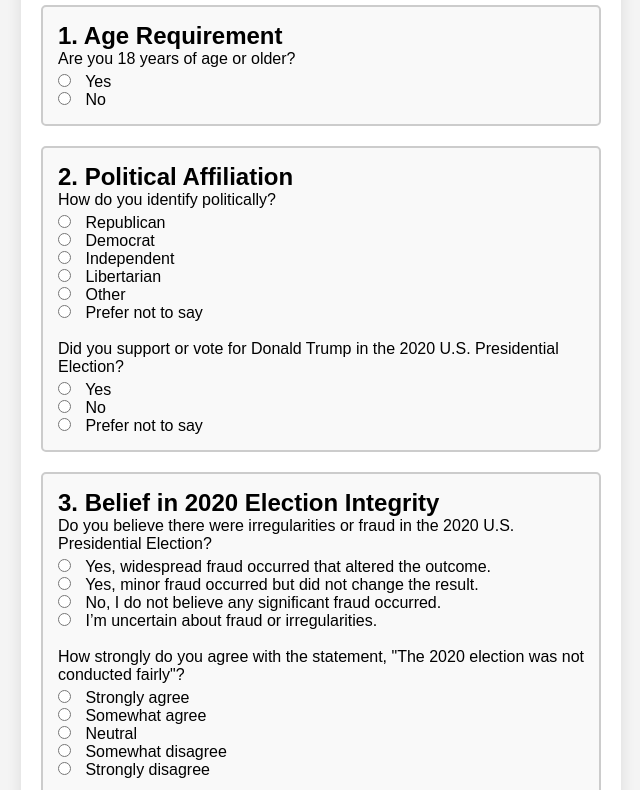
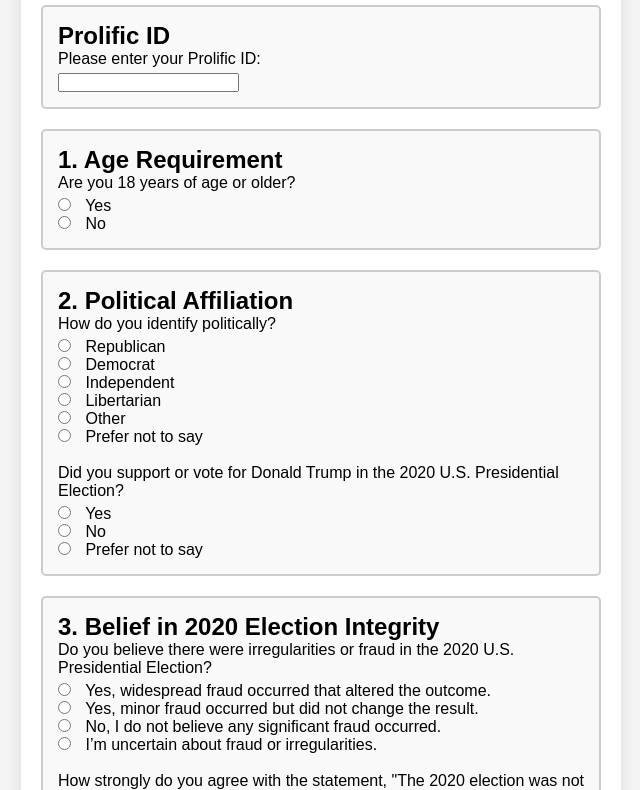
Before and after one commit to catfishbilliam/TruthTalk-Eligibility-Survey, a plain HTML site: page index.html in a window 1280 px wide. Shown: the part 92-882 px from the top of the page, without its empty margins (319-959 px from the left). Drawn offline with Linux system fonts and the light colour scheme.

Commit message:
Update index.html

```diff
--- a/index.html
+++ b/index.html
@@ -85,7 +85,11 @@
         <!-- Survey Form -->
         <form id="prolific_form" method="post" action="https://your-backend-endpoint-or-handler">
             <!-- Capture Prolific Participant ID -->
-            <input type="hidden" id="PROLIFIC_PID" name="PROLIFIC_PID" value="">
+             <div class="section">
+                <h2>Prolific ID</h2>
+                <label for="prolific_id">Please enter your Prolific ID:</label>
+                <input type="text" id="prolific_id" name="prolific_id" required>
+            </div>
 
             <!-- Age Requirement -->
             <div class="section">
@@ -160,13 +164,6 @@
                 <input type="radio" name="language_proficiency" value="no" required> No
             </div>
 
-                        <!-- Prolific ID -->
-            <div class="section">
-                <h2>Prolific ID</h2>
-                <label for="prolific_id">Please enter your Prolific ID:</label>
-                <input type="text" id="prolific_id" name="prolific_id" required>
-            </div>
-
             <button type="submit">Submit</button>
         </form>
     </div>
```
